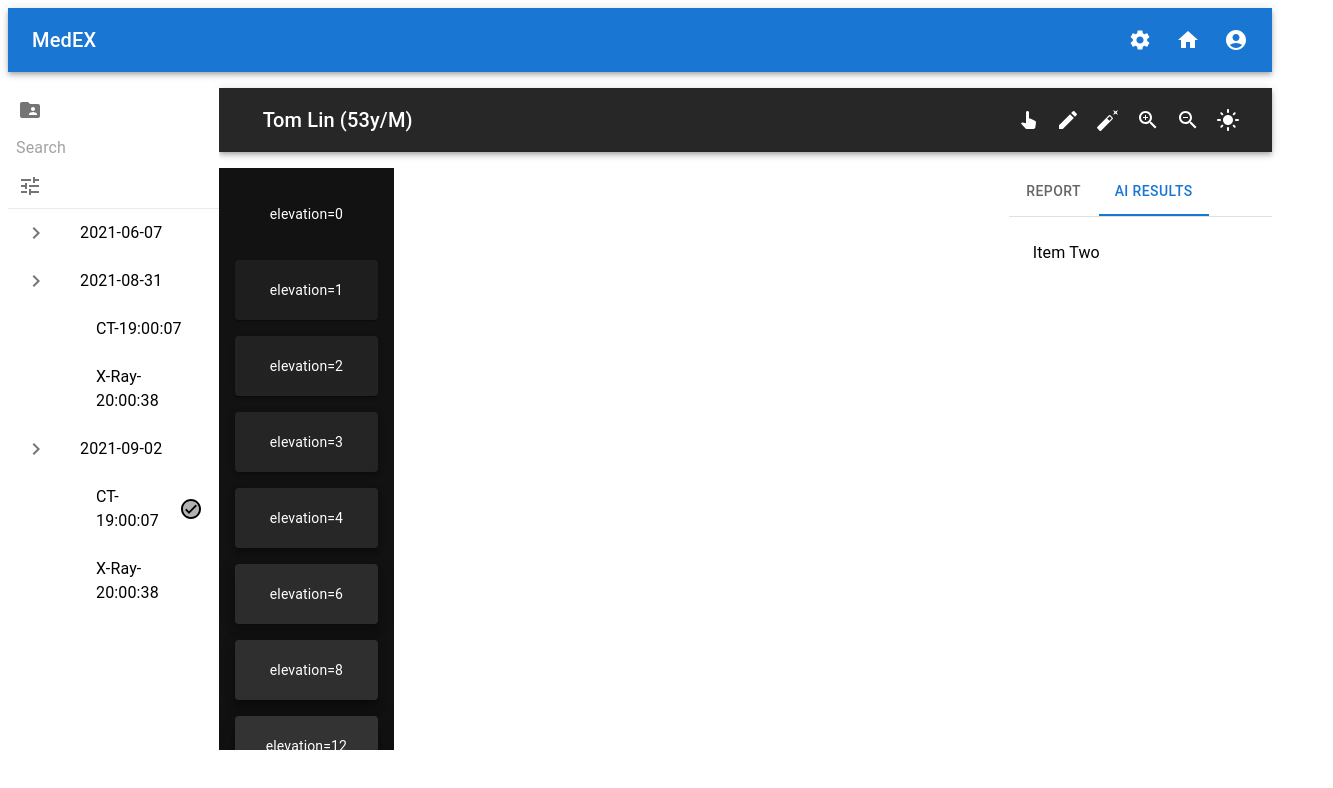
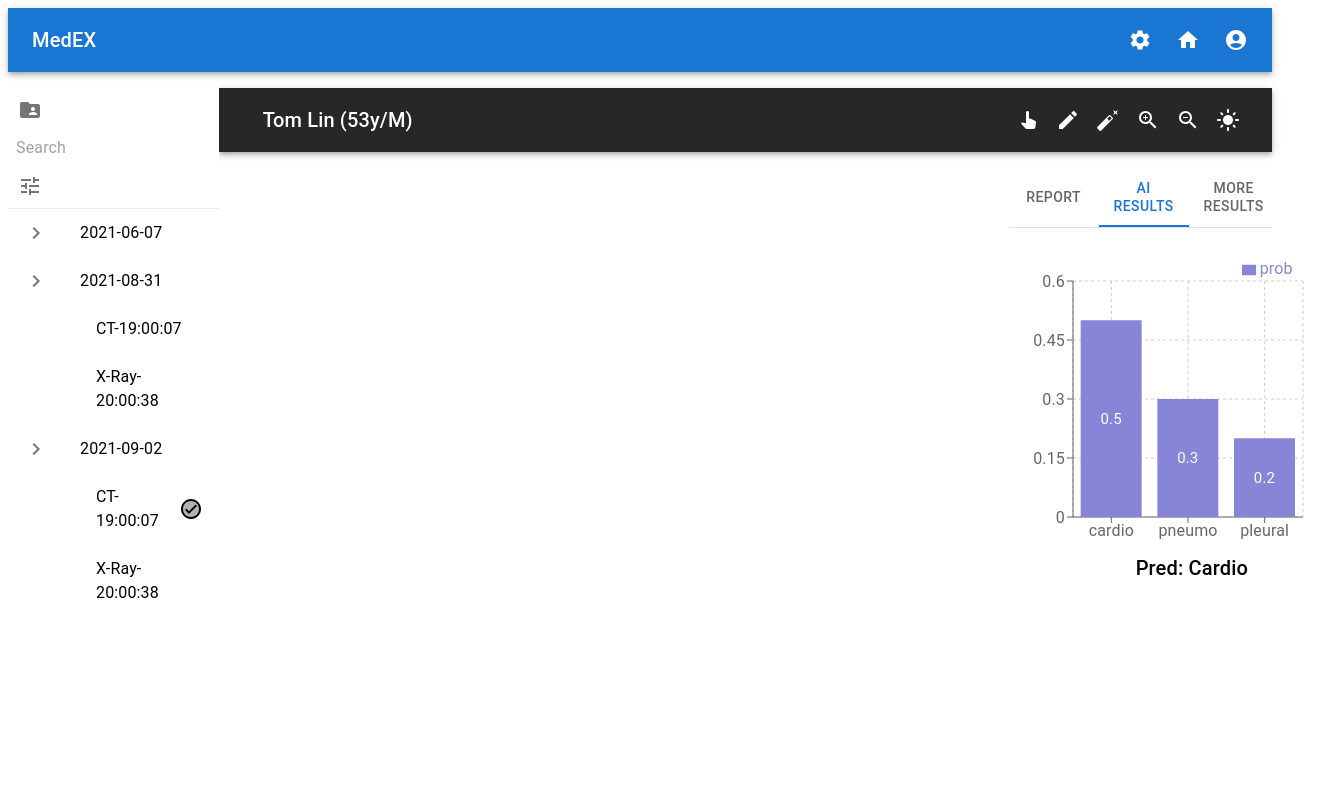
Before and after one commit to MIS-MedEX/MedEX-frontend, a React (Create React App) app: page /personal in a window 1280 px wide. Both pictures are taken after a click on the tab "AI RESULTS". Shown: the top 788 px of the page, 1333 px wide, since content can reach past the window. Built offline with nearby package versions, Linux system fonts and the light colour scheme.

Commit message:
create Results

```diff
--- a/package.json
+++ b/package.json
@@ -21,6 +21,7 @@
     "react-router": "^6.4.2",
     "react-router-dom": "^6.4.2",
     "react-scripts": "5.0.1",
+    "recharts": "^2.1.16",
     "styled-components": "^5.3.6",
     "web-vitals": "^2.1.4"
   },
--- a/src/pages/Home/index.js
+++ b/src/pages/Home/index.js
@@ -5,7 +5,7 @@ import TopBar from "../components/TopBar";
 export default function Home() {
 	return (
 			<div>
-        <TopBar />
+				<TopBar />
 				<h1>Home</h1>
 			</div>
 	);
--- /dev/null
+++ b/src/pages/components/AIResult.js
@@ -0,0 +1,74 @@
+import React from "react";
+import {
+  BarChart,
+  Bar,
+  XAxis,
+  YAxis,
+  CartesianGrid,
+  Tooltip,
+  Legend
+} from "recharts";
+
+const response = {
+    "img_label": "str",
+    "img_org_path": "str",
+    "res_our_cardio":{
+        prob: 0.5,
+        path: "str"
+    },
+    "res_our_pneumo":{
+        prob: 0.3,
+        path: "str"
+    },
+    "res_our_pleural":{
+        prob: 0.2,
+        path: "str"
+    },
+    "res_baseline_cardio":{
+        prob: 0.4,
+    },
+    "res_baseline_pneumo":{
+        prob: 0.2,
+    },
+    "res_baseline_pleural":{
+        prob: 0.1,
+    },
+}
+
+function parseResponse(response) {
+  let data = [];
+  for (let key in response) {
+    if (key.includes("res_our_")) {
+      let name = key.split("_")[2];
+      let prob = response[key].prob;
+      let base = response["res_baseline_" + name].prob;
+      data.push({name, prob, base});
+    }
+  }
+  return data;
+}
+
+let data = parseResponse(response);
+
+export default function AIResult() {
+  return (
+    <BarChart
+      width={300}
+      height={300}
+      data={data}
+      margin={{
+        top: 5,
+        right: 30,
+        left: -20,
+        bottom: 5
+      }}
+    >
+      <CartesianGrid strokeDasharray="3 3" />
+      <XAxis dataKey="name" />
+      <YAxis />
+      <Tooltip />
+      <Legend align="right" verticalAlign="top"/>
+      <Bar dataKey="prob" fill="#8884d8" label={{ fill: 'white', fontSize: 15 }} />
+    </BarChart>
+  );
+}
--- /dev/null
+++ b/src/pages/components/MoreResult.js
@@ -0,0 +1,81 @@
+import React from "react";
+import {
+  BarChart,
+  Bar,
+  XAxis,
+  YAxis,
+  CartesianGrid,
+  Tooltip,
+  Legend
+} from "recharts";
+
+const response = {
+    "img_label": "str",
+    "img_org_path": "str",
+    "res_our_cardio":{
+        error: 0.5,
+        prob: 0.5,
+        path: "str"
+    },
+    "res_our_pneumo":{
+        error: 0.7,
+        prob: 0.3,
+        path: "str"
+    },
+    "res_our_pleural":{
+        error: 0.8,
+        prob: 0.2,
+        path: "str"
+    },
+    "res_baseline_cardio":{
+        error: 0.6,
+        prob: 0.4,
+    },
+    "res_baseline_pneumo":{
+        error: 0.8,
+        prob: 0.2,
+    },
+    "res_baseline_pleural":{
+        error: 0.9,
+        prob: 0.1,
+    },
+}
+
+function parseResponse(response) {
+  let data = [];
+  for (let key in response) {
+    if (key.includes("res_our_")) {
+      let name = key.split("_")[2];
+      let error = response[key].error;
+      let base = response["res_baseline_" + name].error;
+      data.push({name, error, base});
+    }
+  }
+  return data;
+}
+
+let data = parseResponse(response);
+
+export default function MoreResult() {
+  return (
+    <BarChart
+      width={300}
+      height={300}
+      data={data}
+      margin={{
+        top: 5,
+        right: 30,
+        left: -20,
+        bottom: 5
+      }}
+    >
+      <CartesianGrid strokeDasharray="3 3" />
+      <XAxis dataKey="name" />
+      <YAxis />
+      <Tooltip />
+      <Legend align="right" verticalAlign="top"/>
+      <Bar dataKey="error" fill="#8884d8" label={{ fill: 'white', fontSize: 15 }} />
+      <Bar dataKey="base" fill="#82ca9d" label={{ fill: 'white', fontSize: 15 }} />
+    </BarChart>
+  );
+}
--- a/src/pages/components/ReportAIResult.js
+++ b/src/pages/components/ReportAIResult.js
@@ -5,6 +5,8 @@ import Tabs from '@mui/material/Tabs';
 import Tab from '@mui/material/Tab';
 import Typography from '@mui/material/Typography';
 import Box from '@mui/material/Box';
+import AIResult from './AIResult';
+import MoreResult from "./MoreResult";
 
 function TabPanel(props) {
   const { children, value, index, ...other } = props;
@@ -49,17 +51,34 @@ export default function ReportAIResult() {
   return (
     <Box sx={{ width: '100%' }}>
       <Box sx={{ borderBottom: 1, borderColor: 'divider' }}>
-        <Tabs value={value} onChange={handleChange} aria-label="basic tabs example">
+        <Tabs value={value} onChange={handleChange} variant="fullWidth">
           <Tab label="Report" {...a11yProps(0)} />
           <Tab label="AI Results" {...a11yProps(1)} />
+					<Tab label="More Results" {...a11yProps(2)} />
         </Tabs>
       </Box>
       <TabPanel value={value} index={0}>
         Item One
       </TabPanel>
       <TabPanel value={value} index={1}>
-        Item Two
+				<Box>
+					<AIResult />
+					<Typography variant="h6" component="div" sx={{ flexGrow: 1, textAlign: 'right' }}>
+						Pred: Cardio
+					</Typography>
+				</Box>
       </TabPanel>
+			<TabPanel value={value} index={2}>
+				<Box>
+					<MoreResult />
+					<Typography variant="h6" component="div" sx={{ flexGrow: 1, textAlign: 'right' }}>
+						Pred: Cardio
+					</Typography>
+					<Typography variant="h6" component="div" sx={{ flexGrow: 1, textAlign: 'right' }}>
+						Ground Truth: Cardio
+					</Typography>
+				</Box>
+			</TabPanel>
     </Box>
   );
 }
--- a/src/pages/personal-page/personal-page.jsx
+++ b/src/pages/personal-page/personal-page.jsx
@@ -31,11 +31,7 @@ export default function PersonalPage() {
                 <Stack spacing={2}>
                 <ToolBar/>
                 <Grid container>
-                  <Grid item xs={2}>
-                    <ImageCard/>
-                  </Grid>
-                  <Grid item xs={7}>
-
+                  <Grid item xs={9}>
                   </Grid>
                   <Grid item xs={3}>
                     <ReportAIResult/>
```
Also changed, not shown: 1 other file (tests, documents, lock files or other folders).
